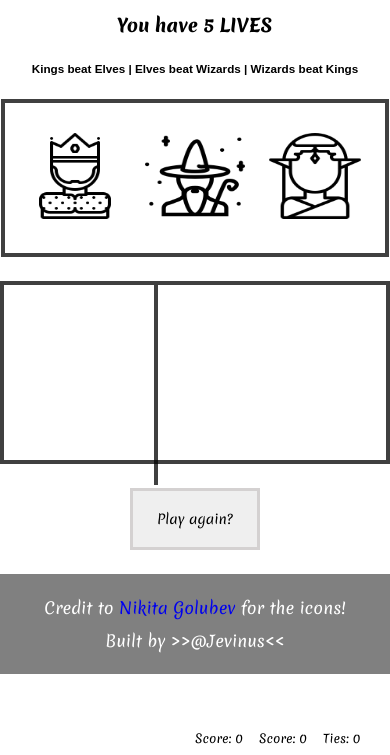
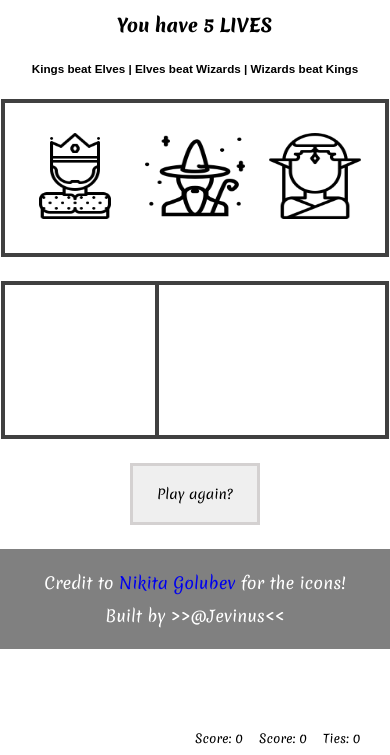
Before and after one commit to Jevinus/rock-paper-scissors, a plain HTML site: page index.html in a window 390 px wide. Shown: the part 89-844 px from the top of the page. Drawn offline with Linux system fonts and the light colour scheme; a web font is replaced by a local one.

Commit message:
Fixed problem with reponsiveness

```diff
--- a/css/responsive.css
+++ b/css/responsive.css
@@ -21,7 +21,7 @@
     width: 100px;
   }
 
-  .game_result {
+  .result {
     width: 500px;
   }
 }
@@ -49,13 +49,13 @@
     width: 64x;
   }
 
-  .game_result {
+  .result {
     height: 150px;
     width: 380px;
   }
 
   .player_container {
-    height: 200px;
+    height: 150px;
     width: 150px;
   }
 
```
